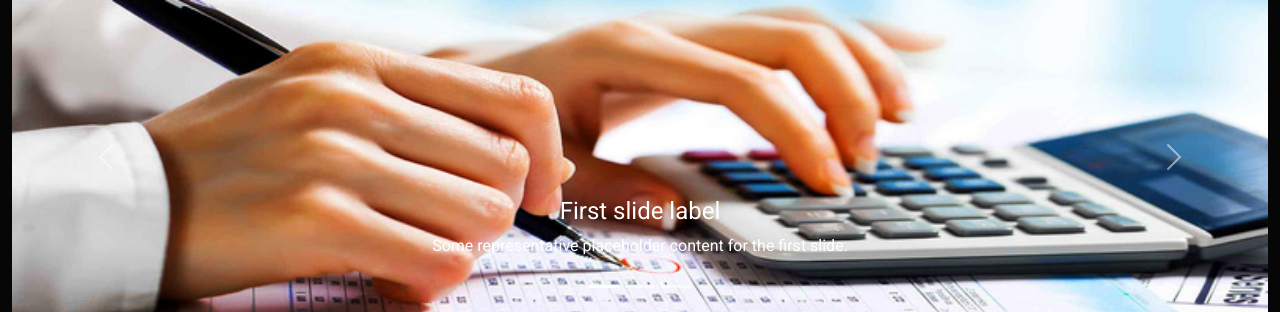
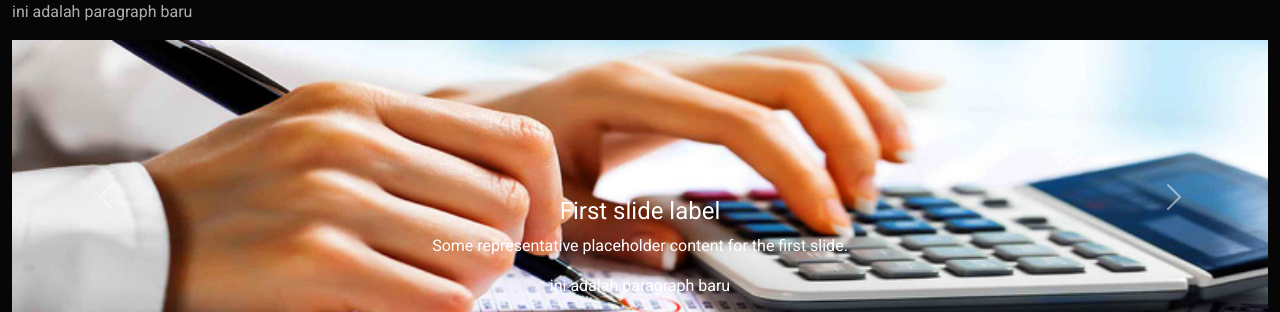
Before and after one commit to adenwahab/file_tugas_wahab, a plain HTML site: page index.html in a window 1280 px wide. Shown: the top 312 px of the page. Drawn offline with Linux system fonts and the light colour scheme.

Commit message:
revis latihan1

```diff
--- a/index.html
+++ b/index.html
@@ -17,6 +17,9 @@
   <body>
 
     <div class="container-fluid">
+      <p>
+        ini adalah paragraph baru
+      </p>
 		<!-- Baris 1 -->
 	<div class="row">
 		<div class="col-md-12">
@@ -33,6 +36,9 @@
       <div class="carousel-caption d-none d-md-block">
         <h5>First slide label</h5>
         <p>Some representative placeholder content for the first slide.</p>
+        <p>
+        ini adalah paragraph baru
+      </p>
       </div>
     </div>
     <div class="carousel-item">
```
